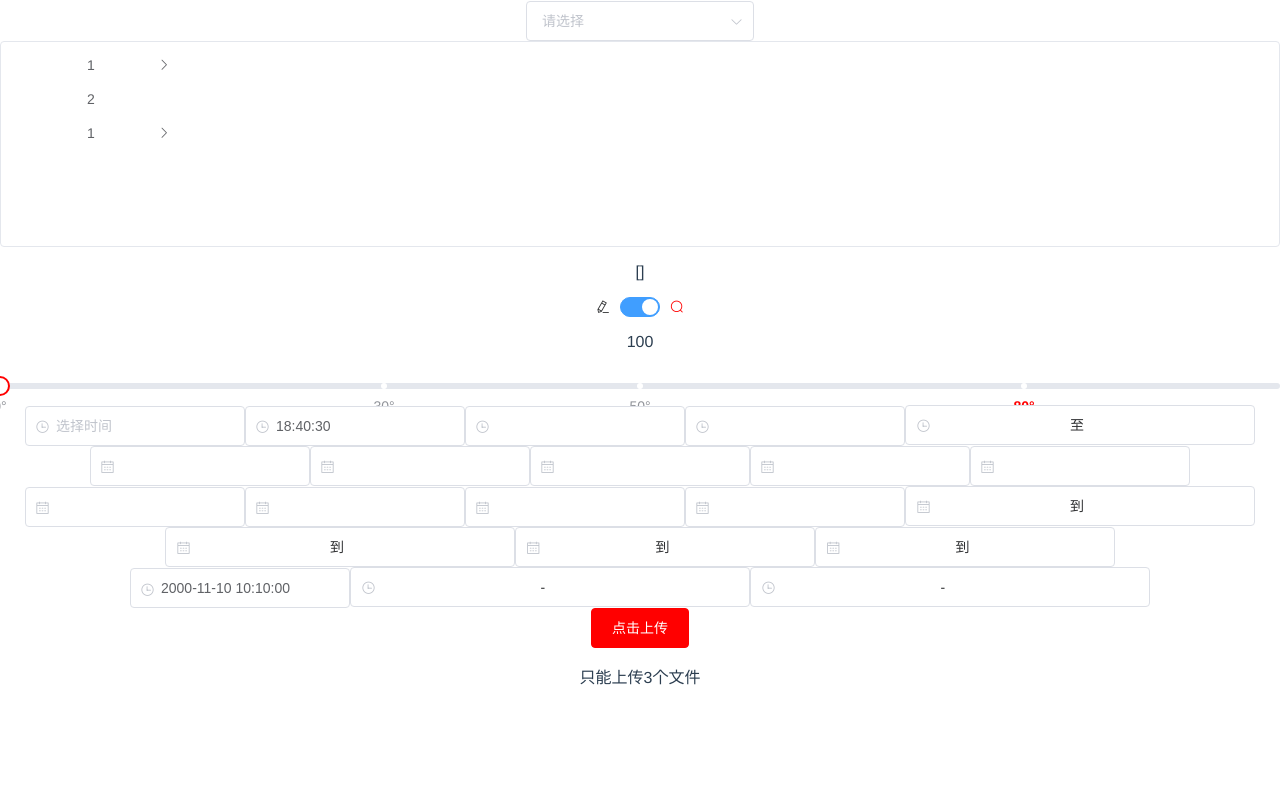
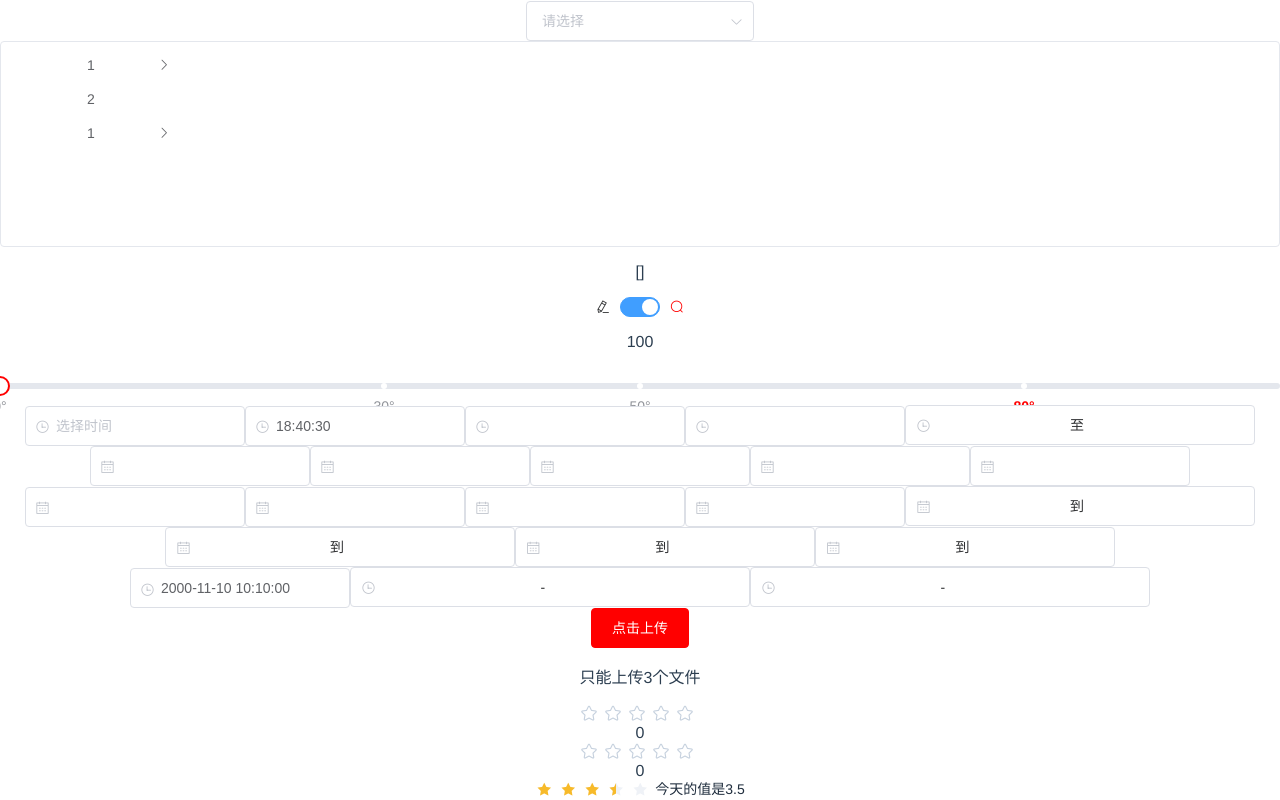
Before and after one commit to BonjourYY/element-ui-starter, a Vue app: page / in a window 1280 px wide. Shown: the part 715-1515 px from the top of the page. Before the commit the page ends 1419 px from the top, so only its background shows below. Built offline with nearby package versions, Linux system fonts and the light colour scheme.

Commit message:
feature：add rate component

```diff
--- a/src/App.vue
+++ b/src/App.vue
@@ -18,6 +18,7 @@
     <ElementDatePicker></ElementDatePicker>
     <ElementDatetimePicker></ElementDatetimePicker>
     <ElementUpload></ElementUpload>
+    <ElementRate></ElementRate>
   </div>
 </template>
 
@@ -40,6 +41,7 @@ import ElementTimePicker from './components/ElementTimePicker.vue';
 import ElementDatePicker from './components/ElementDatePicker.vue';
 import ElementDatetimePicker from './components/ElementDatetimePicker.vue';
 import ElementUpload from './components/ElementUpload.vue';
+import ElementRate from './components/ElementRate.vue';
 export default {
   name: 'app',
   components: {
@@ -60,6 +62,7 @@ export default {
     ElementDatePicker,
     ElementDatetimePicker,
     ElementUpload,
+    ElementRate,
   },
   methods: {
     getMessages() {
--- /dev/null
+++ b/src/components/ElementRate.vue
@@ -0,0 +1,35 @@
+<template>
+  <div class="element-rate">
+    <!-- 默认不区分颜色 -->
+    <el-rate v-model="value1" @change="scopeChange"> </el-rate>
+    <span>{{ value1 }}</span>
+    <!-- 区分颜色 -->
+    <el-rate v-model="value2" :colors="colors" show-text :texts="texts" void-icon-class="el-icon-star-off" :icon-classes="iconClasses" text-color="red"></el-rate>
+    <span>{{ value2 }}</span>
+    <!-- 只读 -->
+    <el-rate disabled :score-template="`今天的值是{value}`" v-model="value3" show-score></el-rate>
+  </div>
+</template>
+
+<script>
+export default {
+  name: 'ElementRate',
+  data() {
+    return {
+      value1: null,
+      value2: null,
+      value3: 3.5,
+      colors: { 1: 'red', 2: 'green', 5: 'yellow' },
+      texts: ['one', 'two', 'three', 'four', 'five'],
+      iconClasses: ['el-icon-star-on', 'el-icon-star-on', 'el-icon-star-on'],
+    };
+  },
+  methods: {
+    scopeChange(e) {
+      console.log(e);
+    },
+  },
+};
+</script>
+
+<style lang="scss" module></style>
```
